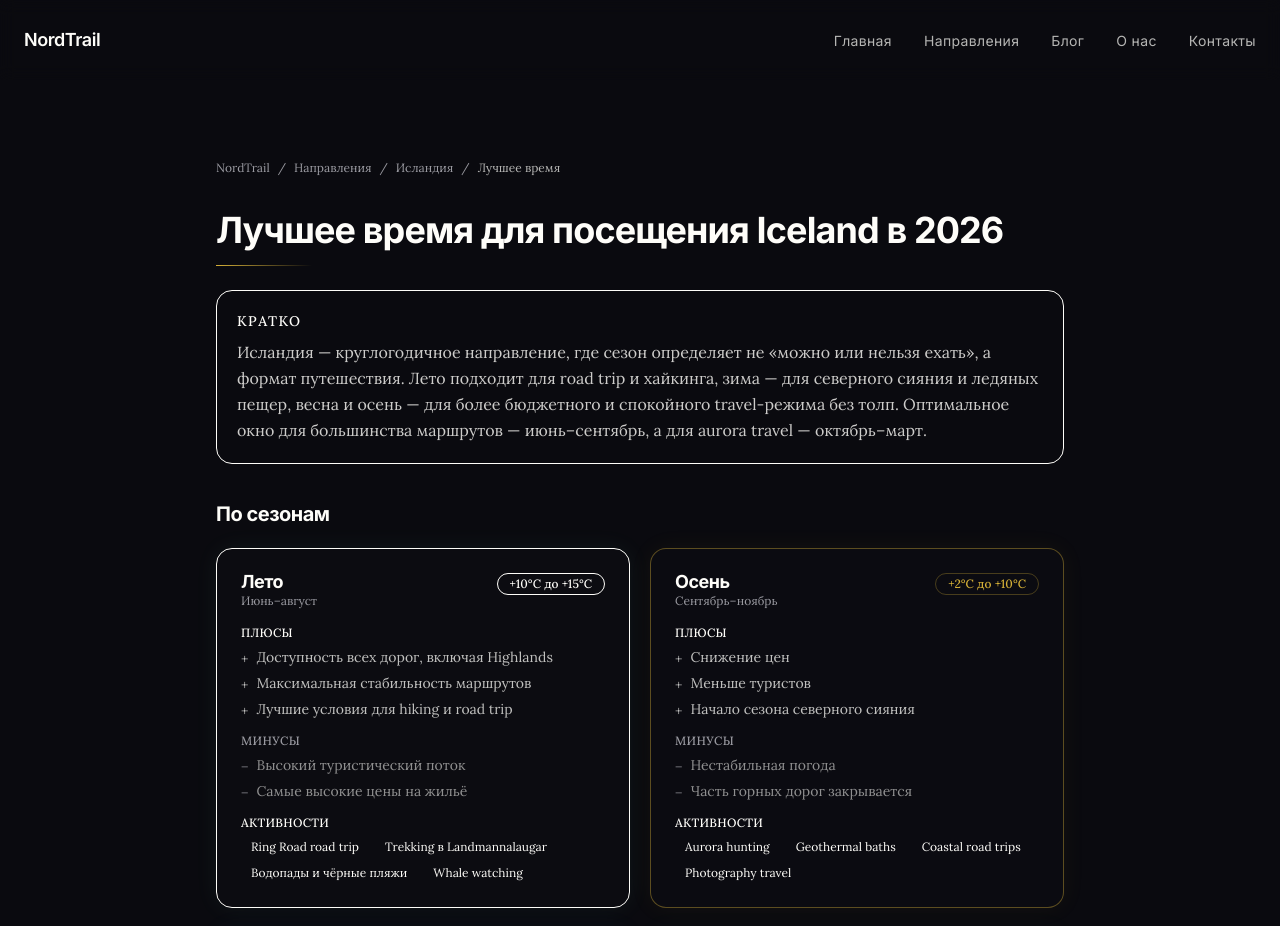
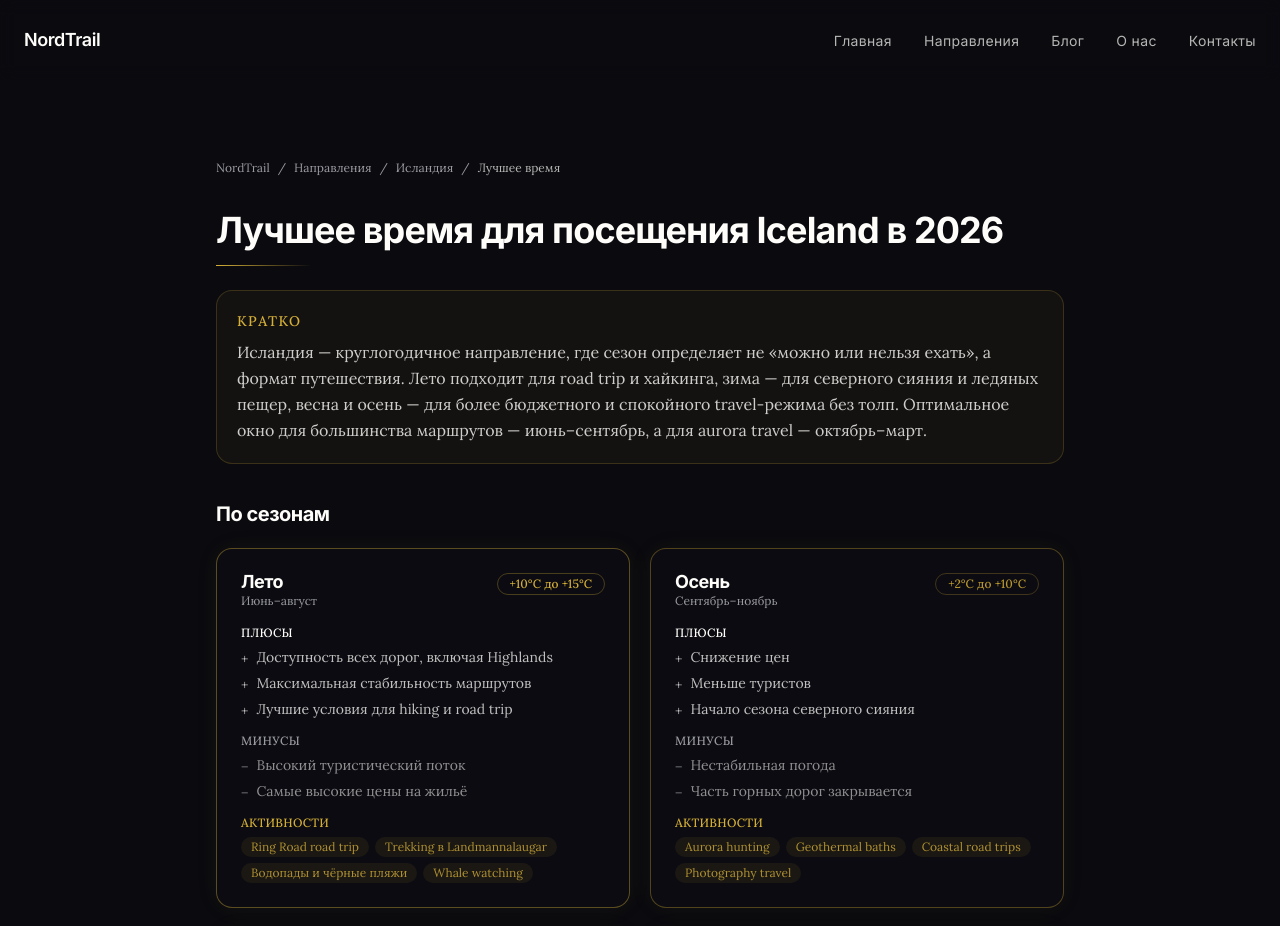
Before and after one commit to melkorp/NordTrail-Travel, a Next.js app: page /destinations/iceland/best-time in a window 1280 px wide. Shown: the top 926 px of the page. Built offline with nearby package versions, Linux system fonts and the light colour scheme.

Commit message:
Исправлены цвета best-time под тему Полночное золото

```diff
--- a/src/app/destinations/[slug]/best-time/page.tsx
+++ b/src/app/destinations/[slug]/best-time/page.tsx
@@ -1136,17 +1136,17 @@ function JsonLd({ data }: { data: BestTimeData }) {
 // Цвет сезона для акцента карточки
 // ─────────────────────────────────────────────────────────────
 const SEASON_ACCENT: Record<string, string> = {
-  Лето: "border-accent/40 shadow-[0_0_24px_rgba(143,255,209,0.06)]",
-  Осень: "border-accent-bright/40 shadow-[0_0_24px_rgba(212,175,55,0.06)]",
-  Зима: "border-primary/40 shadow-[0_0_24px_rgba(77,168,255,0.06)]",
-  Весна: "border-accent/30 shadow-[0_0_24px_rgba(143,255,209,0.04)]",
+  Лето: "border-accent-bright/40 shadow-[0_0_24px_rgba(212,175,55,0.06)]",
+  Осень: "border-accent-calm/40 shadow-[0_0_24px_rgba(184,150,46,0.06)]",
+  Зима: "border-accent-bright/30 shadow-[0_0_24px_rgba(212,175,55,0.04)]",
+  Весна: "border-accent-calm/30 shadow-[0_0_24px_rgba(184,150,46,0.04)]",
 };
 
 const SEASON_BADGE: Record<string, string> = {
-  Лето: "text-accent border-accent/30",
-  Осень: "text-accent-bright border-accent-bright/30",
-  Зима: "text-primary border-primary/30",
-  Весна: "text-accent border-accent/30",
+  Лето: "text-accent-bright border-accent-bright/30",
+  Осень: "text-accent-calm border-accent-calm/30",
+  Зима: "text-accent-bright border-accent-bright/30",
+  Весна: "text-accent-calm border-accent-calm/30",
 };
 
 // ─────────────────────────────────────────────────────────────
@@ -1177,20 +1177,23 @@ export default async function BestTimePage({
         <section className="mx-auto max-w-4xl px-6 pb-10 pt-20">
           {/* Хлебные крошки */}
           <nav className="mb-8 flex flex-wrap items-center gap-2 text-xs text-text-muted">
-            <Link href="/" className="transition-colors hover:text-primary">
+            <Link
+              href="/"
+              className="transition-colors hover:text-accent-bright"
+            >
               NordTrail
             </Link>
             <span>/</span>
             <Link
               href="/destinations/"
-              className="transition-colors hover:text-primary"
+              className="transition-colors hover:text-accent-bright"
             >
               Направления
             </Link>
             <span>/</span>
             <Link
               href={`/destinations/${slug}/`}
-              className="transition-colors hover:text-primary"
+              className="transition-colors hover:text-accent-bright"
             >
               {data.destinationName}
             </Link>
@@ -1205,8 +1208,8 @@ export default async function BestTimePage({
           <div className="mt-3 h-px w-24 bg-linear-to-r from-accent-bright to-accent" />
 
           {/* Quick Answer */}
-          <div className="mt-6 rounded-2xl border border-primary/20 bg-primary/5 p-5">
-            <p className="text-sm font-medium uppercase tracking-widest text-primary mb-2">
+          <div className="mt-6 rounded-2xl border border-accent-bright/20 bg-accent-bright/5 p-5">
+            <p className="text-sm font-medium uppercase tracking-widest text-accent-bright mb-2">
               Кратко
             </p>
             <p className="text-base leading-relaxed text-text/80">
@@ -1289,14 +1292,14 @@ export default async function BestTimePage({
 
                 {/* Активности */}
                 <div>
-                  <p className="text-xs font-medium uppercase tracking-wide text-primary mb-1.5">
+                  <p className="text-xs font-medium uppercase tracking-wide text-accent-bright mb-1.5">
                     Активности
                   </p>
                   <div className="flex flex-wrap gap-1.5">
                     {season.activities.map((act) => (
                       <span
                         key={act}
-                        className="rounded-full bg-primary/8 px-2.5 py-0.5 text-xs text-primary/80"
+                        className="rounded-full bg-accent-bright/8 px-2.5 py-0.5 text-xs text-accent-bright/80"
                       >
                         {act}
                       </span>
@@ -1392,7 +1395,7 @@ export default async function BestTimePage({
           <div className="mt-8">
             <Link
               href={`/destinations/${slug}/`}
-              className="inline-flex items-center gap-2 text-sm text-primary/70 transition-colors hover:text-primary"
+              className="inline-flex items-center gap-2 text-sm text-accent-bright/70 transition-colors hover:text-accent-bright"
             >
               <svg width="12" height="12" viewBox="0 0 12 12" fill="none">
                 <path
```
